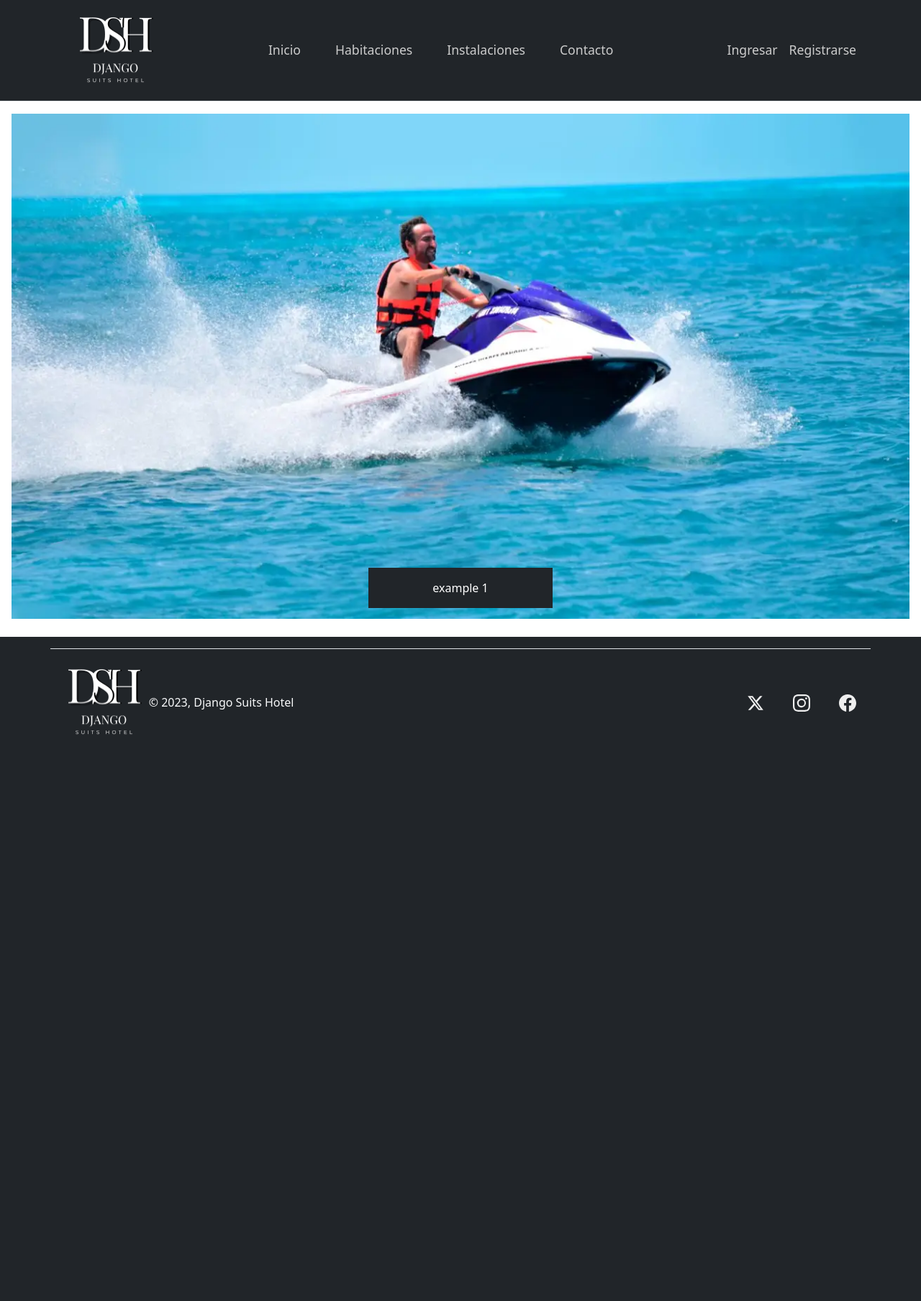
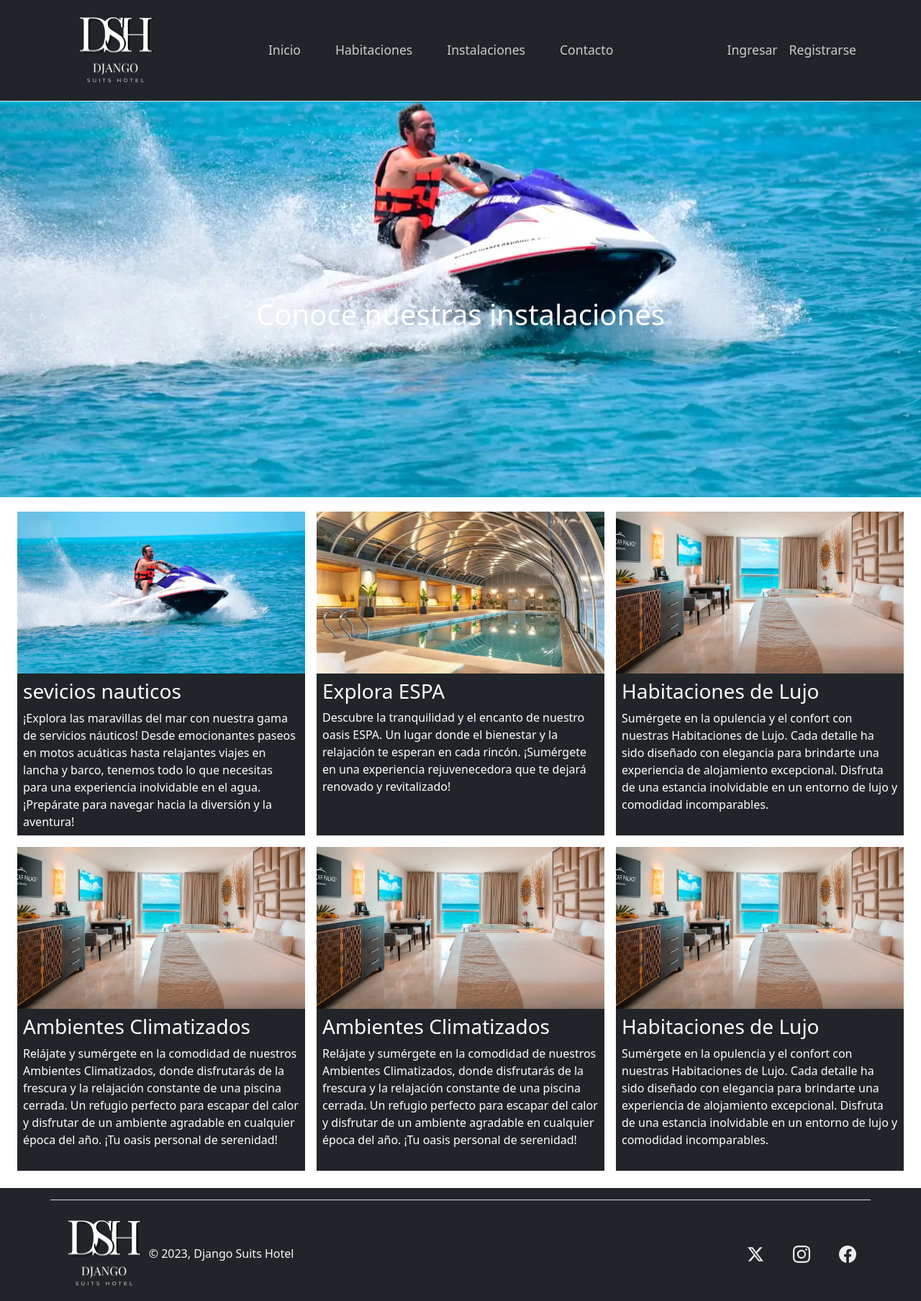
Before and after one commit to juanpp97/proyecto-django, a Django app: page /instalaciones/ in a window 1280 px wide. Shown: the whole page at 72% size. Before the commit the page ends 1021 px from the top, so only its background shows below. Run offline with Django 4.2, Linux system fonts and the light colour scheme; some libraries are stand-ins or nearby versions.

Commit message:
[add]: cambios menores

```diff
--- a/reservas/views.py
+++ b/reservas/views.py
@@ -9,8 +9,21 @@ def facilities(request):
         "imagenes": [
             {"img":"img/facilities/instalaciones_01.webp","titulo":"example 1"},
             {"img":"img/facilities/instalaciones_02.webp","titulo":"example 2"},
-            {"img":"img/facilities/instalaciones_01.webp","titulo":"example 3"},
-            {"img":"img/facilities/instalaciones_02.webp","titulo":"example 4"}
-            ]
+            {"img":"img/facilities/instalaciones_03.webp","titulo":"example 3"},
+            {"img":"img/facilities/instalaciones_04.webp","titulo":"example 4"},
+            {"img":"img/facilities/instalaciones_05.webp","titulo":"example 5"},
+            {"img":"img/facilities/instalaciones_06.webp","titulo":"example 5"},
+            ],
+        "cards":[
+            {"title":"sevicios nauticos","img":"img/facilities/instalaciones_01.webp","comentario":"¡Explora las maravillas del mar con nuestra gama de servicios náuticos! Desde emocionantes paseos en motos acuáticas hasta relajantes viajes en lancha y barco, tenemos todo lo que necesitas para una experiencia inolvidable en el agua. ¡Prepárate para navegar hacia la diversión y la aventura!"},
+            {"title":"Explora ESPA","img":"img/facilities/instalaciones_04.webp","comentario":"Descubre la tranquilidad y el encanto de nuestro oasis ESPA. Un lugar donde el bienestar y la relajación te esperan en cada rincón. ¡Sumérgete en una experiencia rejuvenecedora que te dejará renovado y revitalizado!"},
+            {"title":"Habitaciones de Lujo","img":"img/facilities/instalaciones_05.webp","comentario":"Sumérgete en la opulencia y el confort con nuestras Habitaciones de Lujo. Cada detalle ha sido diseñado con elegancia para brindarte una experiencia de alojamiento excepcional. Disfruta de una estancia inolvidable en un entorno de lujo y comodidad incomparables."},
+            {"title":"Ambientes Climatizados","img":"img/facilities/instalaciones_05.webp","comentario":"Relájate y sumérgete en la comodidad de nuestros Ambientes Climatizados, donde disfrutarás de la frescura y la relajación constante de una piscina cerrada. Un refugio perfecto para escapar del calor y disfrutar de un ambiente agradable en cualquier época del año. ¡Tu oasis personal de serenidad!"},
+            {"title":"Ambientes Climatizados","img":"img/facilities/instalaciones_05.webp","comentario":"Relájate y sumérgete en la comodidad de nuestros Ambientes Climatizados, donde disfrutarás de la frescura y la relajación constante de una piscina cerrada. Un refugio perfecto para escapar del calor y disfrutar de un ambiente agradable en cualquier época del año. ¡Tu oasis personal de serenidad!"},
+            {"title":"Habitaciones de Lujo","img":"img/facilities/instalaciones_05.webp","comentario":"Sumérgete en la opulencia y el confort con nuestras Habitaciones de Lujo. Cada detalle ha sido diseñado con elegancia para brindarte una experiencia de alojamiento excepcional. Disfruta de una estancia inolvidable en un entorno de lujo y comodidad incomparables."},
+        ]
     }
+
+
+
     return render(request, "./facilities/facilities.html", context)
--- a/static/styles.css
+++ b/static/styles.css
@@ -48,3 +48,49 @@
     text-shadow: -1px -1px 0 #000, 1px -1px 0 #000, -1px 1px 0 #000, 1px 1px 0 #000;
 
 }
+
+
+body{
+    overflow-x: hidden;
+}
+.facilities_list{
+    display: flex;
+    margin-top: 20px;
+    margin-left: auto;
+    margin-right: auto;
+    gap: 16px;
+    flex-wrap: wrap;
+    justify-content: center;
+}
+.facilities_card{
+    width: 400px;
+    height: 450px;
+    background-color:  rgb(33,37,41) ;
+}
+
+.facilities_card > header ,.facilities_card header img{
+    width: 100%;
+}
+.facilities_card > header{
+    overflow: hidden;
+}
+.facilities_card > header > img{
+    transition: all 5s ease-in-out;
+
+}
+
+.facilities_card > header > img:hover{
+    transform: scale(1.5);
+}
+.facilities_card main{
+    padding: 8px;
+    color: white;
+}
+
+@media screen and (max-width: 768px) {
+    .facilities_list{
+        padding-left: 8px;
+        padding-right: 8px;
+    }
+
+}
--- a/static/swiper.css
+++ b/static/swiper.css
@@ -1,12 +1,26 @@
+.swiper-container{
+    width: 100vw;
+    overflow: hidden;
+    height: calc(275px * 2);
+    user-select: none;
+}
 
-.swiper-slide {width: 100%}
+.swiper-slide {
+    width: 100%;
+    height: 100%;
+    overflow: hidden;
+
+}
 .swiper-slide > img{
-    position:relative;
+    position: absolute;
     width: 100%;
-    height: 90vh;
-    padding: 0 16px;
-    padding-top: 16px;
-    object-fit: contain;
+    object-fit: cover;
+    transform: translateY(-20%);
+    transition: all 20s ease;
+}
+.swiper-slide > img:hover{
+    transform: scale(1.1);
+    transition: all 20s ease;
 }
 .slide-title{
     position: absolute;
@@ -20,4 +34,19 @@
     background-color: rgb(33,37,41) !important;
     text-align: center;
 }
-section{background-color: rgba(123, 123, 123, 0);}
+
+.swiper-title{
+    position: absolute;
+    left: 50%;
+    z-index: 99;
+    transform: translateX(-50%);
+    color: white;
+    top: calc(275px*1.5);
+}
+@media screen and (max-width: 768px) {
+
+    .swiper-container{
+        display: none;
+    }
+
+}
--- a/templates/facilities/facilities.html
+++ b/templates/facilities/facilities.html
@@ -4,21 +4,37 @@
 {% block contenido %}
 {% load static %}
 
-<section></section>
-<section class="facilities_section02">
+
+{% if 'Mobile' in request.user_agent.string %}
+    <!-- Renderiza elementos específicos para dispositivos móviles aquí -->
+    <p>Estás en un dispositivo móvil.</p>
+{% else %}
+
 <div class="swiper-container" loop="true" style="overflow: hidden;">
+    <h1 class="swiper-title">Conoce nuestras instalaciones</h1>
     <div class="swiper-wrapper">
     {% for dato in imagenes%}
         <div class="swiper-slide">
-                <img src="{% static dato.img %}" alt="{{ dato.titulo }}" />
-                <p class="slide-title">{{ dato.titulo }}</p>
+            <img  src="{% static dato.img %}" alt="{{ dato.titulo }}" />
         </div>
     {% endfor %}
     </div>
 </div>
-
+<section class="facilities_list">
+    {% for card in cards  %}
+        <div class="facilities_card">
+            <header>
+                <img src="{% static card.img %}"/>
+            </header>
+            <main>
+                <h3>{{ card.title }}</h3>
+                <p>{{ card.comentario }}</p>
+            </main>
+        </div>
+    {% endfor %}
 </section>
 
+{% endif %}
 <script src="{% static 'scripts/SwiperSetup.js' %}"></script>
 
 {% endblock  %}
```
Also changed, not shown: static/img/facilities/instalaciones_03.webp (added), static/img/facilities/instalaciones_04.webp (added), static/img/facilities/instalaciones_05.webp (added), static/img/facilities/instalaciones_06.webp (added). Lines whose indentation alone changed are shown as unchanged.
